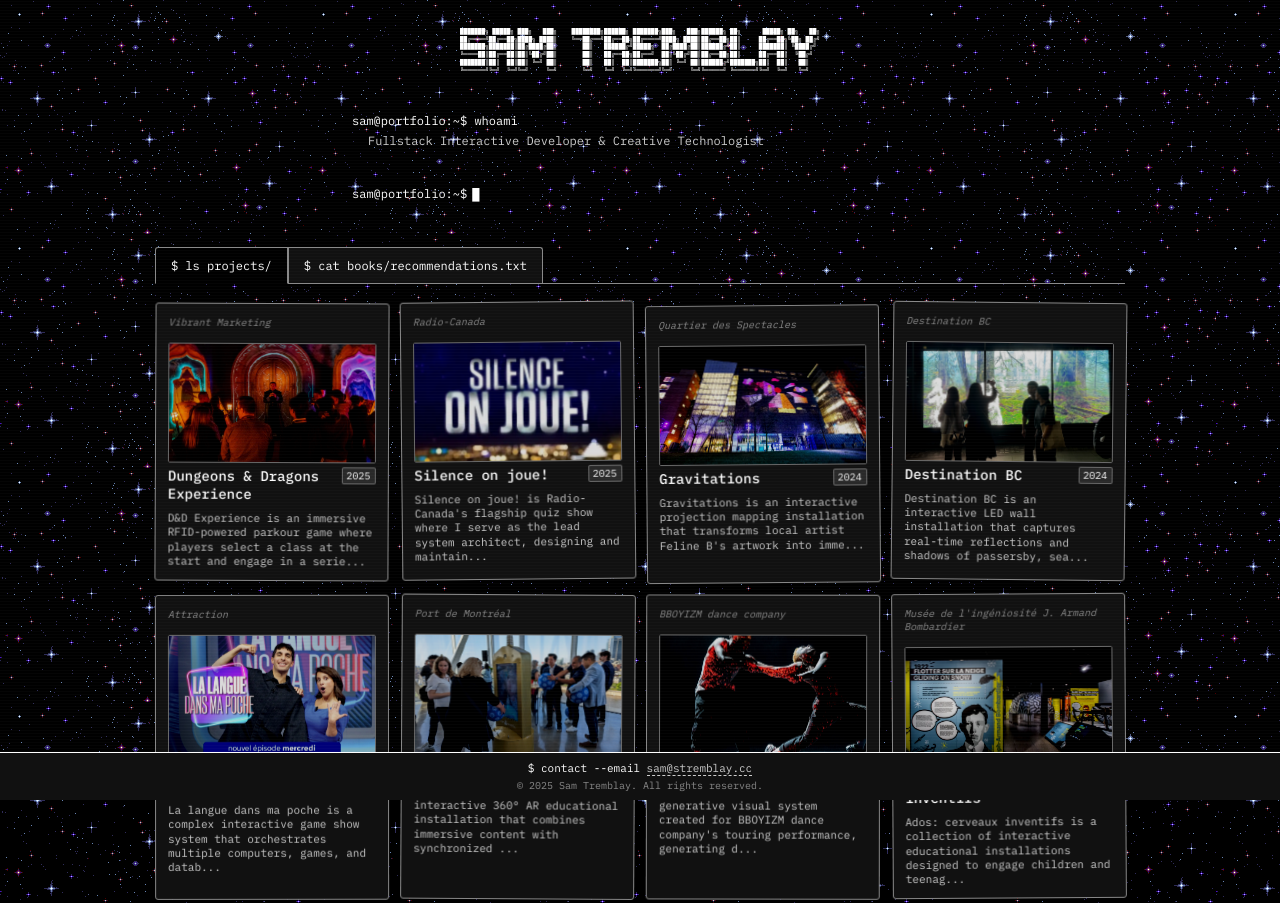
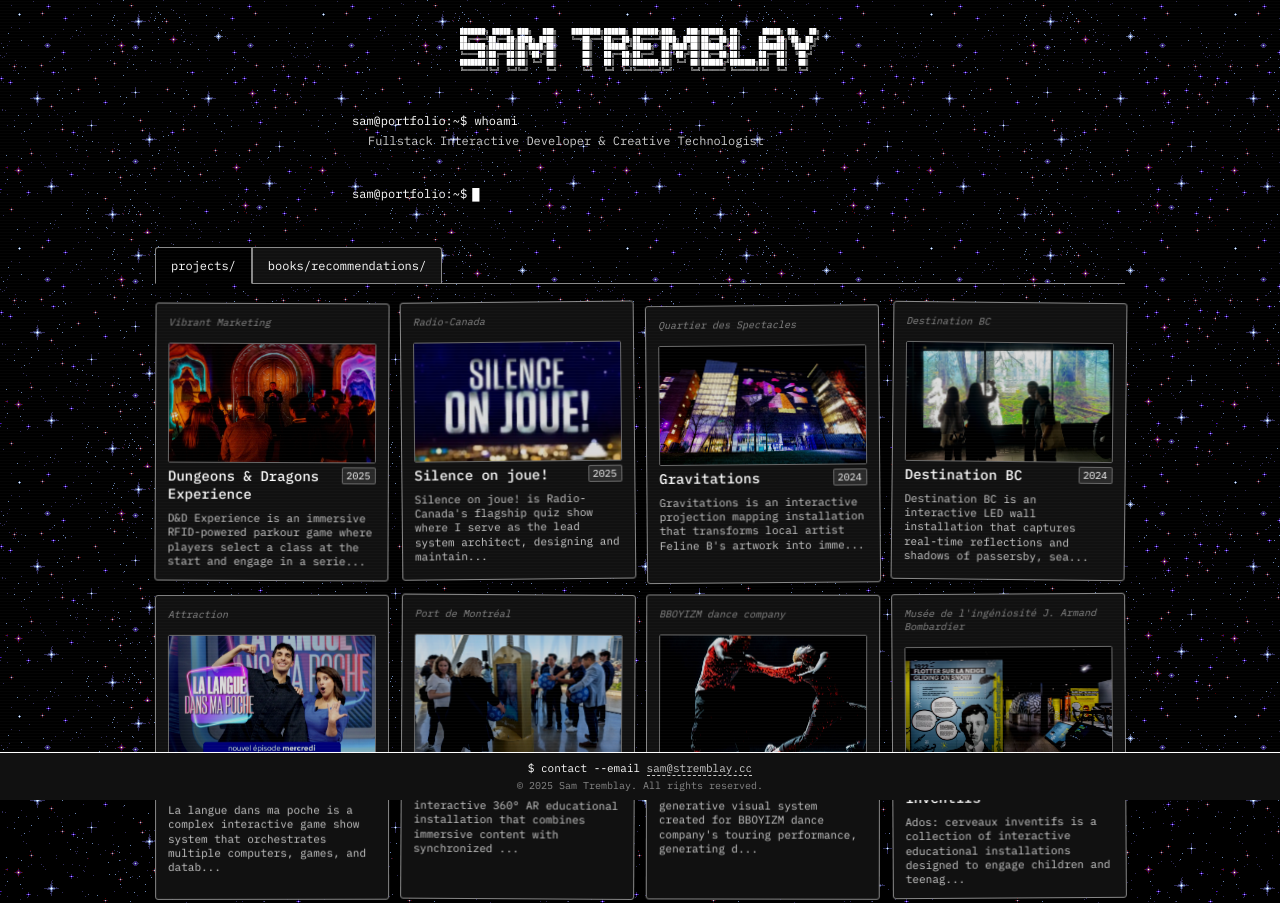
Before and after one commit to samtremblo/samtremblo.github.io, a website built with Vite: page index.html in a window 1280 px wide. Shown: the top 903 px of the page. Built offline with nearby package versions, Linux system fonts and the light colour scheme.

Commit message:
rename menu

```diff
--- a/index.html
+++ b/index.html
@@ -62,8 +62,8 @@
 
         <!-- Navigation Tabs -->
         <nav class="content-tabs">
-            <button class="tab-button active" data-tab="projects">$ ls projects/</button>
-            <button class="tab-button" data-tab="books">$ cat books/recommendations.txt</button>
+            <button class="tab-button active" data-tab="projects">projects/</button>
+            <button class="tab-button" data-tab="books">books/recommendations/</button>
         </nav>
 
         <section class="projects-section tab-content active" id="projects">
```
